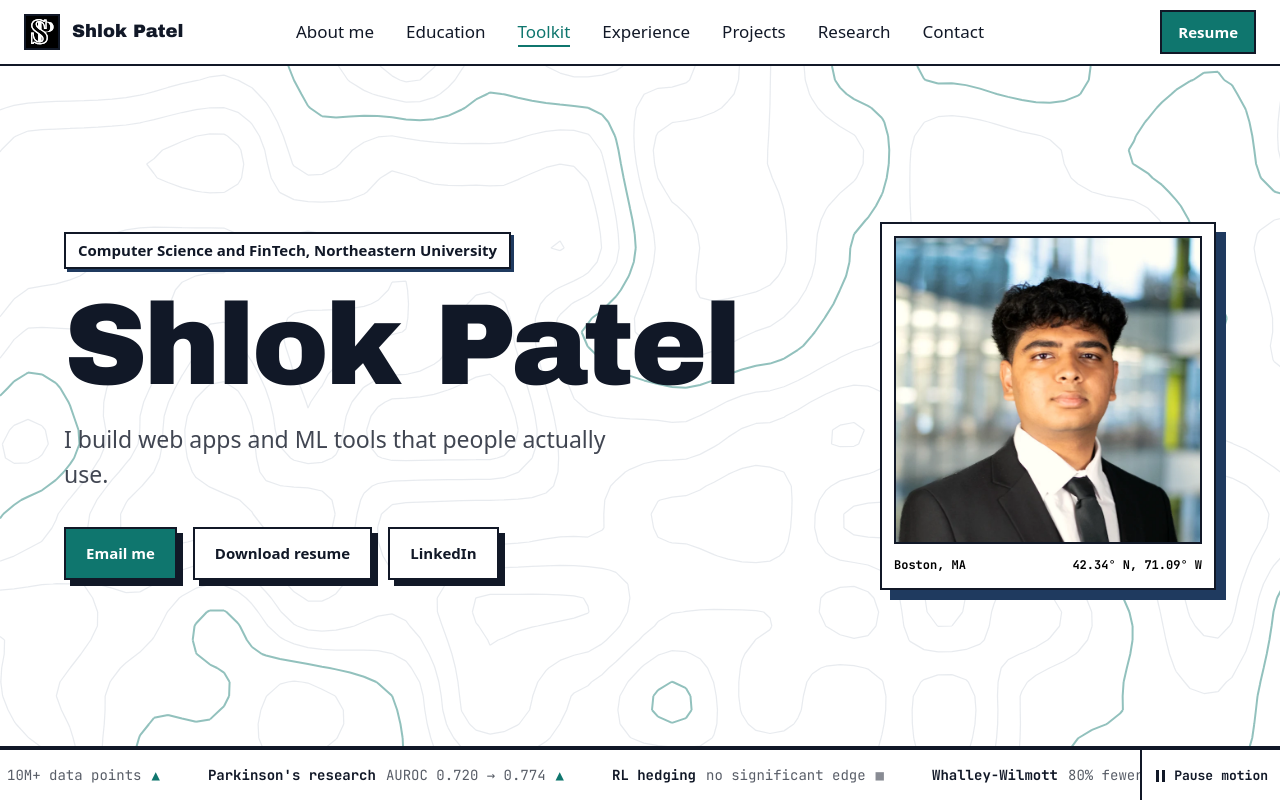
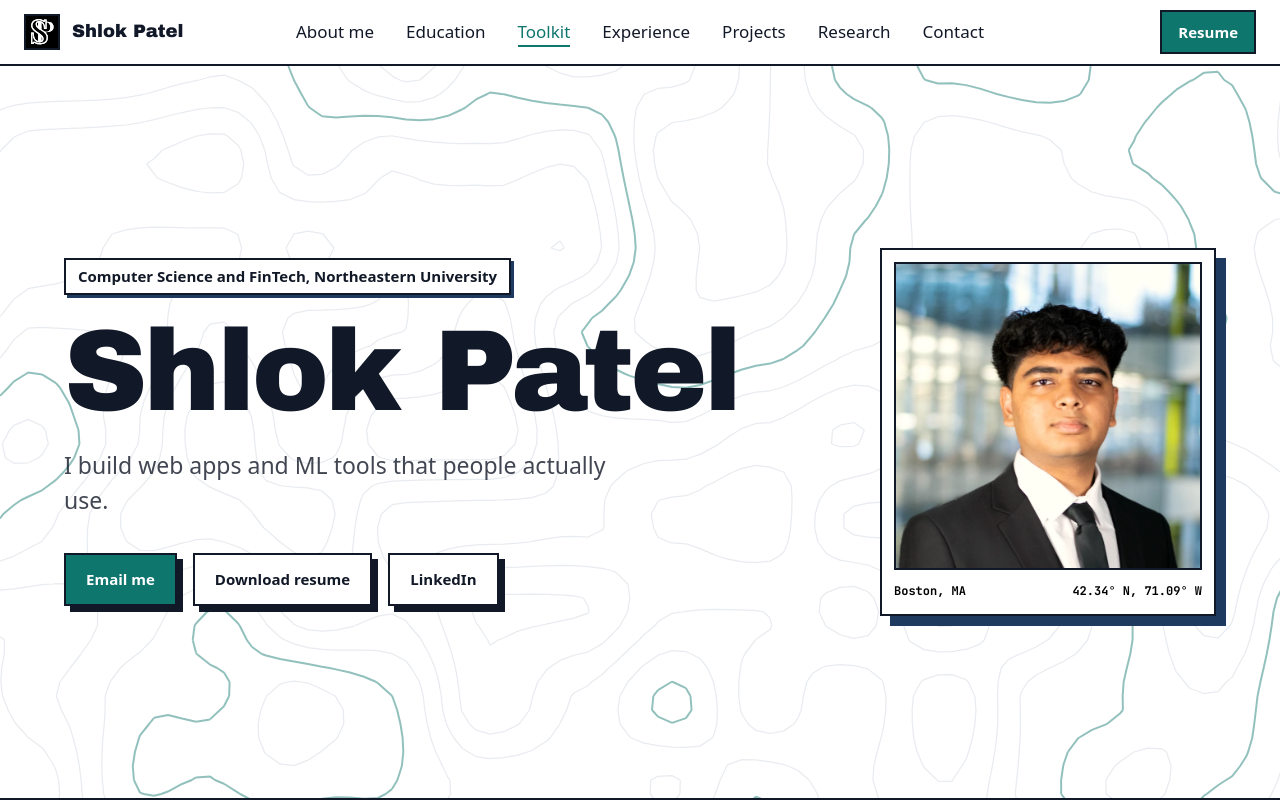
Before and after one commit to shlok-p07/Portfolio-Website, a React (Vite) app in the folder portfolio-website/: page /#toolkit in a window 1280 px wide. Shown: the top 800 px of the page. Built offline with nearby package versions, Linux system fonts and the light colour scheme; a web font is replaced by a local one.

Commit message:
Remove the ticker strip and pause-motion button below the hero

```diff
--- a/portfolio-website/src/App.jsx
+++ b/portfolio-website/src/App.jsx
@@ -1,7 +1,6 @@
 import { useEffect } from "react";
 import { PROJECTS, EXPERIENCE, RESEARCH, TOOLKIT, PROFILE, CONTACT } from "./content";
 import Contours from "./components/Contours";
-import Ticker from "./components/Ticker";
 import About from "./components/About";
 import SiteHeader from "./components/SiteHeader";
 import SiteFooter from "./components/SiteFooter";
@@ -22,20 +21,6 @@ const NAV = [
 const link = (label) => CONTACT.find((c) => c.label === label).href;
 const EMAIL = link("Email");
 const RESUME = link("Resume");
-
-/* Every figure here comes straight from the content below, including the
-   result that didn't clear significance. */
-const TICKER = [
-  { sym: "SGA CMS", value: "5,000+ students", dir: "up" },
-  { sym: "Backtesting", value: "10M+ data points", dir: "up" },
-  { sym: "Parkinson's research", value: "AUROC 0.720 → 0.774", dir: "up" },
-  { sym: "RL hedging", value: "no significant edge", dir: "flat" },
-  { sym: "Whalley-Wilmott", value: "80% fewer trades", dir: "up" },
-  { sym: "Teaching", value: "100+ students", dir: "up" },
-  { sym: "GPA", value: PROFILE.gpa, dir: "up" },
-];
-
-
 
 const list = (v) => (v ? v.split(", ") : []);
 
@@ -345,7 +330,7 @@ function App() {
       <main>
         <section className="relative overflow-hidden border-b-2 border-ink bg-paper text-ink">
           <Contours className="absolute inset-0 size-full" />
-          <Wrap className="pointer-events-none relative grid items-center gap-14 py-16 sm:py-20 md:grid-cols-[minmax(0,1fr)_15rem] md:gap-10 lg:min-h-[calc(100svh-7.5rem)] lg:grid-cols-[minmax(0,1fr)_21rem] lg:gap-14">
+          <Wrap className="pointer-events-none relative grid items-center gap-14 py-16 sm:py-20 md:grid-cols-[minmax(0,1fr)_15rem] md:gap-10 lg:min-h-[calc(100svh-4.25rem)] lg:grid-cols-[minmax(0,1fr)_21rem] lg:gap-14">
             <div className="pointer-events-auto">
               <p
                 className="rise m-0 inline-block border-2 border-ink bg-paper px-3 py-1 text-[0.9375rem] font-bold text-ink shadow-[3px_3px_0_0_var(--color-brand)]"
@@ -388,8 +373,6 @@ function App() {
             </div>
           </Wrap>
         </section>
-
-        <Ticker items={TICKER} />
 
         <Section
           id="about"
--- a/portfolio-website/src/components/Contours.jsx
+++ b/portfolio-website/src/components/Contours.jsx
@@ -2,8 +2,7 @@ import { useEffect, useRef } from "react";
 
 /* Animated topographic map: a drifting noise field traced with marching
    squares. The cursor raises a hill, so the lines bend around it. Pauses when
-   off-screen, when the tab is hidden or when the visitor pauses motion, and
-   draws one still frame when they prefer reduced motion. */
+   off-screen or when the tab is hidden, and draws one still frame when they prefer reduced motion. */
 
 const CELL = 14;
 const LEVELS = [0.18, 0.28, 0.38, 0.48, 0.58, 0.68, 0.78];
@@ -98,9 +97,7 @@ export default function Contours({ className }) {
 
     const loop = (now) => {
       raf = requestAnimationFrame(loop);
-      // The page-wide "Pause motion" control sets data-motion on <html>.
-      const paused = document.documentElement.dataset.motion === "paused";
-      if (!visible || paused || now - last < 33) return; // ~30fps is plenty for drift
+      if (!visible || now - last < 33) return; // ~30fps is plenty for drift
       last = now;
       t += 0.0035;
       mouse.k += ((mouse.x > -999 ? 1 : 0) - mouse.k) * 0.06;
--- a/portfolio-website/src/components/Explorer.jsx
+++ b/portfolio-website/src/components/Explorer.jsx
@@ -12,7 +12,7 @@ import ToolPill from "./ToolPill";
    Motion: switching groups deals the new list in, one entry after another;
    choosing an entry brings its panel in with the logo settling first; Read
    more unfolds in place rather than jumping. All of it is skipped for
-   visitors who prefer reduced motion or pause motion.
+   visitors who prefer reduced motion.
 
    Both the switch and the list are tab lists, so arrow keys, Home and End
    move between entries and Tab moves on to the panel. Each group remembers
--- a/portfolio-website/src/components/MotionToggle.jsx
+++ /dev/null
@@ -1,40 +0,0 @@
-import { useEffect, useState } from "react";
-
-/* WCAG 2.2.2: anything that moves on its own for more than five seconds
-   needs a way to stop it. This one button pauses the ticker and the contour
-   maps for the rest of the visit. It deliberately isn't remembered across visits: a pause chosen
-   once shouldn't leave the page looking frozen on every later load.
-   Visitors who already prefer reduced motion see nothing moving, so the
-   button isn't shown to them. */
-
-export default function MotionToggle({ className = "" }) {
-  const [paused, setPaused] = useState(false);
-  const [reduced] = useState(() => window.matchMedia("(prefers-reduced-motion: reduce)").matches);
-
-  useEffect(() => {
-    document.documentElement.dataset.motion = paused ? "paused" : "running";
-  }, [paused]);
-
-  if (reduced) return null;
-
-  return (
-    <button
-      type="button"
-      onClick={() => setPaused((p) => !p)}
-      className={`flex min-h-11 cursor-pointer items-center gap-2 border-ink bg-paper px-3 font-mono text-[0.8125rem] font-bold text-ink hover:bg-haze ${className}`}
-    >
-      <span aria-hidden="true" className="inline-grid size-3 place-items-center">
-        {paused ? (
-          <span className="size-0 border-y-[6px] border-l-[10px] border-y-transparent border-l-ink" />
-        ) : (
-          <span className="flex gap-[3px]">
-            <span className="h-3 w-[3px] bg-ink" />
-            <span className="h-3 w-[3px] bg-ink" />
-          </span>
-        )}
-      </span>
-      {paused ? "Play" : "Pause"}
-      <span className="max-sm:sr-only"> motion</span>
-    </button>
-  );
-}
--- a/portfolio-website/src/components/Ticker.jsx
+++ /dev/null
@@ -1,72 +0,0 @@
-import { useEffect, useRef, useState } from "react";
-import MotionToggle from "./MotionToggle";
-
-/* Proof points set as a market ticker. "up" is a gain, "flat" is a result
-   that didn't clear significance — reported anyway. The list is rendered as
-   many times as it takes to fill the window at any size or zoom (re-measured
-   on resize), and the track slides by exactly one copy's width at a constant
-   speed, so the loop is seamless and never shows a gap. The visual copies are
-   hidden from screen readers, which get the plain list instead. The motion toggle sits at the end of the
-   strip, beside the thing that moves. */
-
-const MARK = { up: "▲", flat: "■" };
-const SPEED = 55; // px per second
-
-const Item = ({ sym, value, dir }) => (
-  <li className="flex shrink-0 items-baseline gap-2.5 px-6">
-    <span className="font-bold text-ink">{sym}</span>
-    <span className="text-ink/70">{value}</span>
-    <span className={dir === "up" ? "text-cta" : "text-ink/50"}>{MARK[dir]}</span>
-  </li>
-);
-
-export default function Ticker({ items }) {
-  const strip = useRef(null);
-  const first = useRef(null);
-  const [fill, setFill] = useState({ copies: 2, width: 0 });
-
-  useEffect(() => {
-    const measure = () => {
-      const width = first.current?.offsetWidth ?? 0;
-      const view = strip.current?.clientWidth ?? 0;
-      if (width) setFill({ copies: 1 + Math.ceil(view / width), width });
-    };
-    const ro = new ResizeObserver(measure);
-    ro.observe(strip.current);
-    ro.observe(first.current);
-    measure();
-    return () => ro.disconnect();
-  }, []);
-
-  return (
-    <div className="flex items-stretch border-y-2 border-ink bg-paper font-mono text-[0.875rem]">
-      <div ref={strip} className="ticker group relative min-w-0 flex-1 overflow-hidden py-3.5">
-        <ul className="sr-only">
-          {items.map((i) => (
-            <li key={i.sym}>
-              {i.sym}: {i.value}
-            </li>
-          ))}
-        </ul>
-        <div
-          aria-hidden="true"
-          className="ticker-track flex w-max"
-          style={
-            fill.width
-              ? { "--shift": `${fill.width}px`, animationDuration: `${fill.width / SPEED}s` }
-              : undefined
-          }
-        >
-          {Array.from({ length: fill.copies + 1 }, (_, copy) => (
-            <ul key={copy} ref={copy === 0 ? first : undefined} className="m-0 flex list-none p-0">
-              {items.map((i) => (
-                <Item key={i.sym} {...i} />
-              ))}
-            </ul>
-          ))}
-        </div>
-      </div>
-      <MotionToggle className="shrink-0 border-y-0 border-r-0 border-l-2" />
-    </div>
-  );
-}
--- a/portfolio-website/src/index.css
+++ b/portfolio-website/src/index.css
@@ -91,10 +91,6 @@
   }
 
 
-  html[data-motion="paused"] .ticker-track {
-    animation-play-state: paused;
-  }
-
   /* Rails: a slim scrollbar that still signals there's more to the right. */
   .rail {
     scrollbar-width: thin;
@@ -104,13 +100,6 @@
   /* While a details panel is open the page behind it stays put. */
   html:has(dialog[open]) {
     overflow: hidden;
-  }
-
-  .ticker-track {
-    animation: ticker 48s linear infinite;
-  }
-  .ticker:hover .ticker-track {
-    animation-play-state: paused;
   }
 
 
@@ -283,12 +272,6 @@
   }
 }
 
-@keyframes ticker {
-  to {
-    transform: translateX(calc(-1 * var(--shift, 50%)));
-  }
-}
-
 
 
 
@@ -359,13 +342,9 @@
 }
 
 @media (prefers-reduced-motion: reduce) {
-  .ticker-track,
   .rise,
   .drop {
     animation: none;
-  }
-  .ticker {
-    overflow-x: auto;
   }
   .press,
   .switch-thumb,
```
